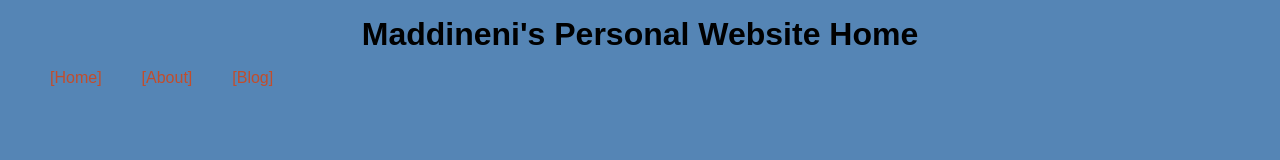
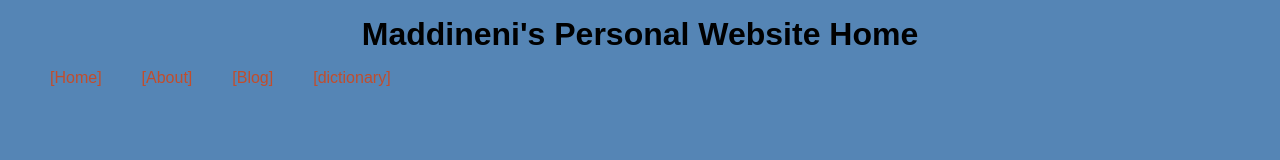
Before and after one commit to luckymaddineni/hw3, a plain HTML site: page index.html in a window 1280 px wide. Shown: the top 160 px of the page. Drawn offline with Linux system fonts and the light colour scheme.

Commit message:
Update index.html

```diff
--- a/index.html
+++ b/index.html
@@ -14,6 +14,8 @@
                 <li><a href="index.html">[Home]</a></li>
                 <li><a href="pages/about.html">[About]</a></li>
                 <li><a href="pages/blog.html">[Blog]</a></li>
+		    <li><a href="pages/dictionary.html">[dictionary]</a></li>
+
             </ul>
         </nav>
     </header>
```
